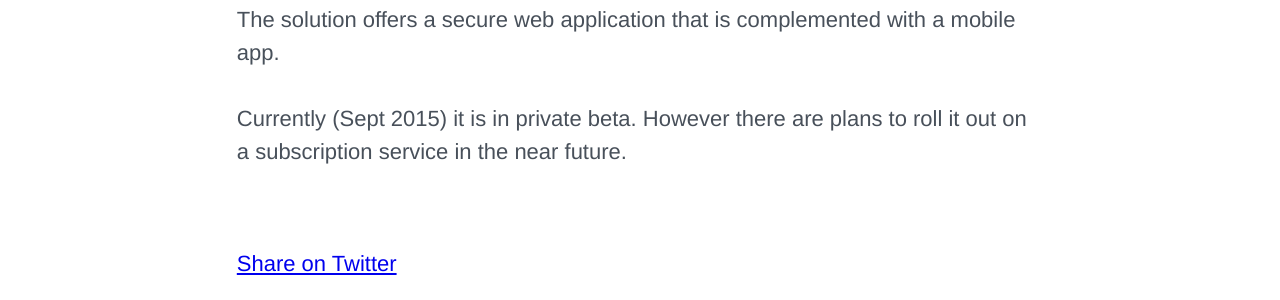
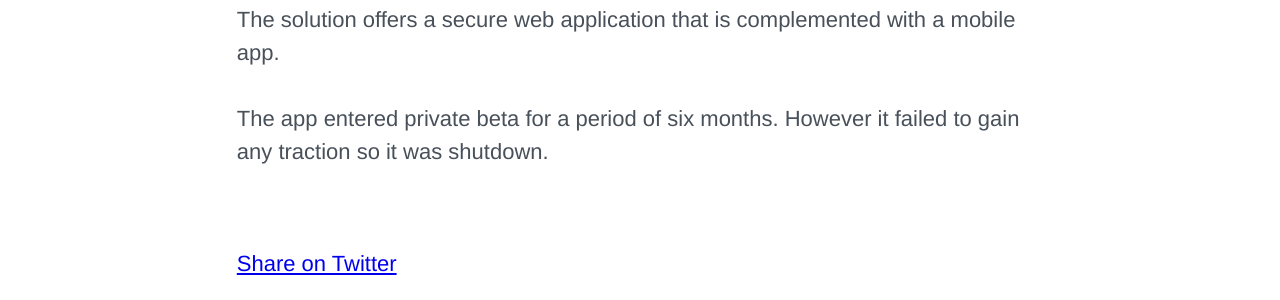
Before and after one commit to swmcc/swmcc.github.io, a Jekyll site: the page built from _posts/1970-01-01-roadclient.html, in a window 1280 px wide. Shown: the part 889-1189 px from the top of the page. Built offline with Jekyll 4.4.1, drawn with Linux system fonts in a browser that asks for light colours; nearby versions of some CDN libraries; comment, search, counter and statistics services are not loaded.

Commit message:
Modified roadclient entry

```diff
--- a/_posts/1970-01-01-roadclient.html
+++ b/_posts/1970-01-01-roadclient.html
@@ -18,5 +18,5 @@ quote for jobs (in their sector), CRM management, invoice raising and marketing.
 <p>The solution offers a secure web application that is complemented with a
 mobile app.</p>
 
-<p>Currently (Sept 2015) it is in private beta. However there are plans to roll
-it out on a subscription service in the near future.</p>
+<p>The app entered private beta for a period of six months. However it failed
+to gain any traction so it was shutdown.</p>
```
